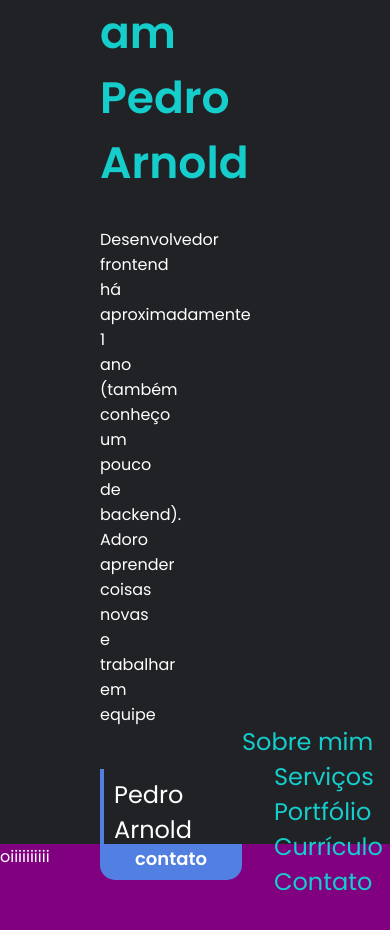
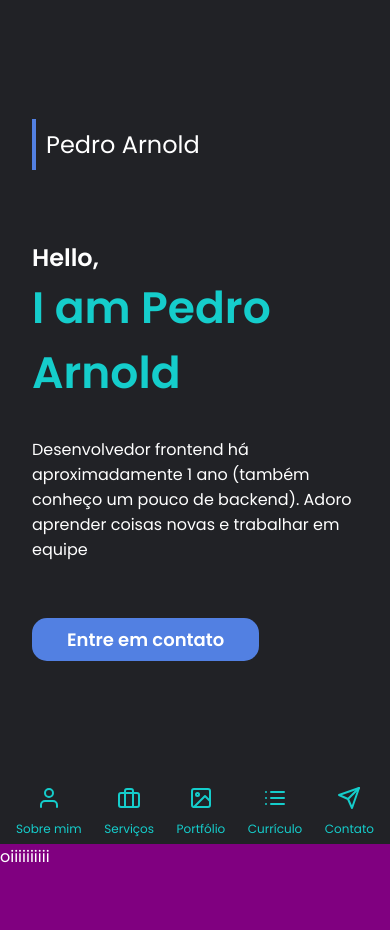
Before and after one commit to Arnxld/portfolio, a plain HTML site: page index.html in a window 390 px wide. Shown: the top 930 px of the page. Drawn offline with nearby package versions, Linux system fonts and the light colour scheme.

Commit message:
header responsiveness

```diff
--- a/index.html
+++ b/index.html
@@ -5,11 +5,15 @@
     <meta http-equiv="X-UA-Compatible" content="IE=edge">
     <meta name="viewport" content="width=device-width, initial-scale=1.0">
     <title>Pedro Arnold</title>
+    <script src="https://unpkg.com/feather-icons"></script>
     <link rel="stylesheet" href="style.css">
 </head>
 <body>
     <header>
         <div class="container">
+            <div class="logo">
+                <span>Pedro Arnold</span>
+            </div>
             <h2>Hello,</h2>
             <h1>I am Pedro Arnold</h1>
             <p>Desenvolvedor frontend há aproximadamente 1 ano (também conheço um pouco de backend). Adoro aprender coisas novas e trabalhar em equipe</p>
@@ -21,13 +25,17 @@
             <span>Pedro Arnold</span>
         </div>
         <ul>
-            <a href="">Sobre mim</a>
-            <a href="">Serviços</a>
-            <a href="">Portfólio</a>
-            <a href="">Currículo</a>
-            <a href="">Contato</a>
+            <a href=""><i data-feather="user"></i>Sobre mim</a>
+            <a href=""><i data-feather="briefcase"></i>Serviços</a>
+            <a href=""><i data-feather="image"></i>Portfólio</a>
+            <a href=""><i data-feather="list"></i>Currículo</a>
+            <a href=""><i data-feather="send"></i>Contato</a>
         </ul>
     </nav>
     <section>oiiiiiiiiii</section>
+
+    <script>
+        feather.replace()
+    </script>
 </body>
 </html>
--- a/style.css
+++ b/style.css
@@ -63,6 +63,10 @@ header .container {
   height: fit-content;
 }
 
+header .container .logo {
+  display: none;
+}
+
 header .container h1 {
   color: var(--green);
 }
@@ -73,7 +77,8 @@ header .container button {
 
 nav {
   height: 65px;
-  display: flex;
+  display: grid;
+  grid-template-columns: 200px 1fr;
   align-items: center;
   justify-content: space-between;
   padding: 0 100px;
@@ -82,11 +87,17 @@ nav {
   background: var(--bg-dark);
 }
 
-nav .logo {
+.logo {
   width: fit-content;
   border-left: 4px solid var(--purple);
-  padding: 8px 10px;
+  padding: 8px 0 8px 10px;
   font-size: 24px;
+}
+
+nav ul {
+  width: 100%;
+  display: flex;
+  justify-content: space-between;
 }
 
 nav ul a {
@@ -95,11 +106,76 @@ nav ul a {
   text-decoration: none;
 }
 
-nav ul a + a {
-  margin-left: 32px;
+nav ul a svg {
+  display: none;
 }
 
 section {
   height: 1500px;
   background: purple;
 }
+
+/* RESPONSIVIDADE */
+
+/* small desktop */
+@media (max-width: 1000px) {
+  header .container {
+    width: 100%;
+  }
+
+  header .container {
+  }
+
+  nav {
+    padding: 0 40px;
+  }
+
+  nav ul a {
+    font-size: 18px;
+  }
+}
+
+/* tablet */
+@media (max-width: 767px) {
+  header .container .logo {
+    display: block;
+    margin-bottom: 70px;
+  }
+
+  nav {
+    display: flex;
+    padding: 0 30px;
+  }
+
+  nav .logo {
+    display: none;
+  }
+
+  nav ul {
+    padding: 0;
+  }
+
+  nav ul a {
+    font-size: 16px;
+  }
+}
+
+/* celular */
+@media (max-width: 480px) {
+  header .container {
+    padding: 0 32px;
+  }
+
+  nav {
+    padding: 0 16px;
+  }
+
+  nav ul a {
+    font-size: 12px;
+  }
+
+  nav ul a svg {
+    display: block;
+    margin: 0 auto 10px;
+  }
+}
```
